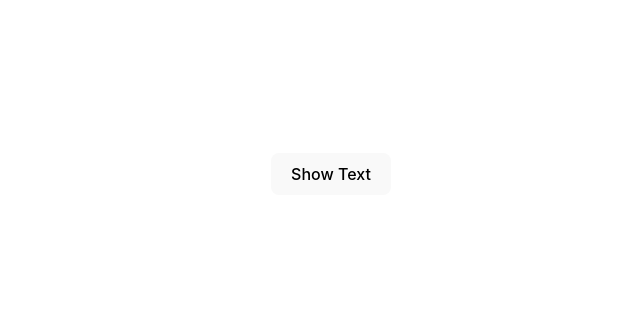
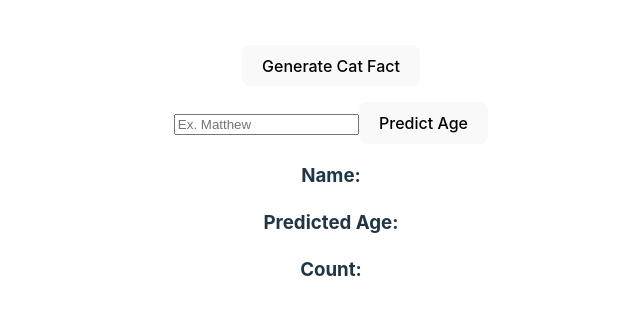
Before and after one commit to matheusfribeiro/react-studies, a React (Vite) app: page / in a window 1280 px wide. Shown: the part 226-540 px from the top of the page, without its empty margins (309-949 px from the left). Built offline with nearby package versions, Linux system fonts and the light colour scheme; no server answers.

Commit message:
fetching data from apis

```diff
--- a/package.json
+++ b/package.json
@@ -9,6 +9,7 @@
     "preview": "vite preview"
   },
   "dependencies": {
+    "axios": "^1.3.5",
     "react": "^18.2.0",
     "react-dom": "^18.2.0"
   },
--- a/src/App.jsx
+++ b/src/App.jsx
@@ -1,21 +1,44 @@
 import './App.css'
-import { useState } from 'react'
-import { Text } from './Text'
+import Axios from 'axios'
+import { useEffect, useState } from 'react'
+
+
+
 
 function App() {
-  const [showText, setShowText] = useState(false)
+  const [catFact, setCatFact] = useState("")
+  useEffect(() => {
+    fetchCatFact()
+  }, [])
+
+
+  const fetchCatFact = () => {
+    Axios.get("https://catfact.ninja/fact").then(response => {
+    setCatFact(response.data.fact)
+  })
+  }
+
+  const [name, setName] = useState("")
+  const [age, setAge] = useState(null)
+
+  const fetchData = () => {
+    Axios.get(`https://api.agify.io/?name=${name}`).then(response => {
+      setAge(response.data)
+    })
+  }
+
+
 
   return (
     <div className="App">
-      <button
-        onClick={() => {
-          setShowText(!showText)
-        }}
-      >
-        Show Text
-      </button>
+      <button onClick={fetchCatFact}>Generate Cat Fact</button>
+      <p>{catFact}</p>
 
-      {showText && <Text />}
+      <input type="text" placeholder='Ex. Matthew' onChange={(e) => setName(e.target.value)}/>
+      <button onClick={fetchData}> Predict Age</button>
+      <h3>Name: {age?.name} </h3>
+      <h3>Predicted Age: {age?.age} </h3>
+      <h3>Count: {age?.count} </h3>
     </div>
   )
 }
--- a/src/Text.jsx
+++ /dev/null
@@ -1,25 +0,0 @@
-import { useEffect, useState } from "react"
-
-export const Text = () => {
-  const [text, setText] = useState("")
-
-  useEffect(() => {
-    console.log('component mounted')
-
-    return () => {
-      console.log('component unmounted')
-    }
-  }, [])
-
-  return (
-    <div>
-      <input
-        onChange={(e) => {
-          setText(e.target.value)
-        }}
-      />
-
-      <h1>{text}</h1>
-    </div>
-  )
-}
```
Also changed, not shown: 1 other file (tests, documents, lock files or other folders).
